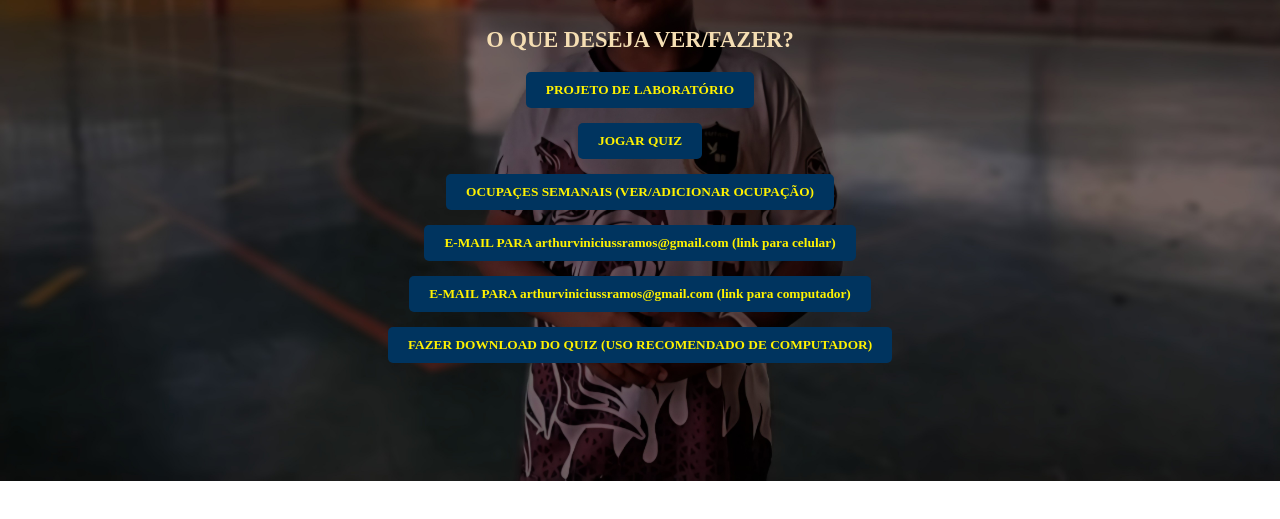
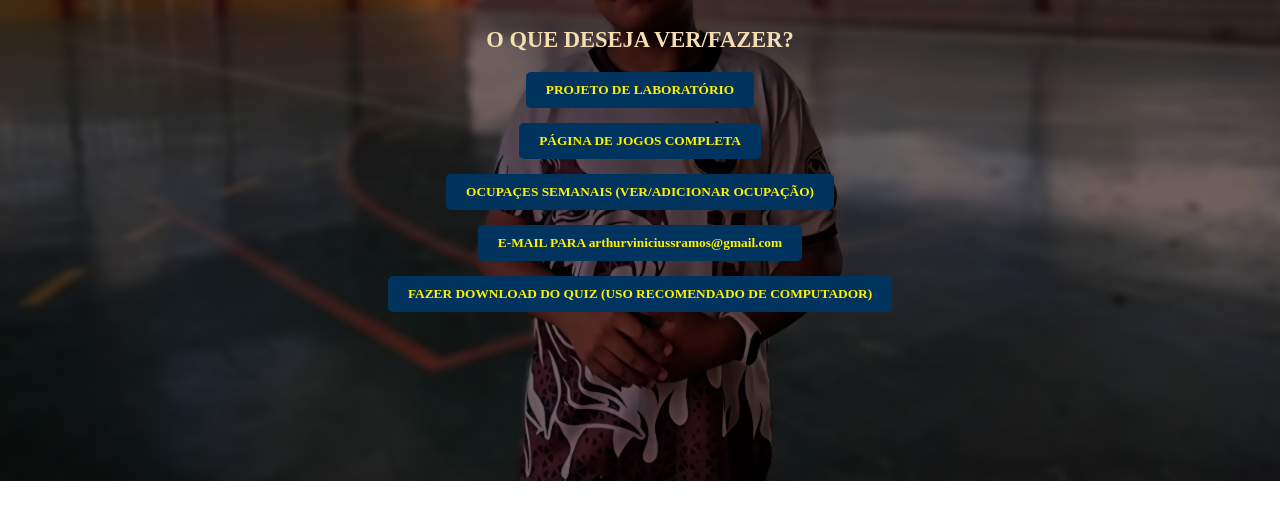
Before and after one commit to arthurvinisramos/mywebsite, a plain HTML site: page index.html in a window 1280 px wide. Shown: the part 239-758 px from the top of the page. Drawn offline with Linux system fonts and the light colour scheme.

Commit message:
Update index.html

```diff
--- a/index.html
+++ b/index.html
@@ -15,10 +15,9 @@
         <div id="opcoes">
         <h2>O QUE DESEJA VER/FAZER?</h2>
         <a href="https://arthurvinisramos.github.io/projetolaboratorio/"><button>PROJETO DE LABORATÓRIO</button></a>
-        <p><a href="https://1drv.ms/p/c/40a98aa4a61a07c7/ESMm9abqZgdFrBdTweJMk14B4-l6YdRSpkAJzULHdVJrNg?e=KdtTEf"><button>JOGAR QUIZ</button></a></p>
+        <p><a href="https://1drv.ms/p/c/40a98aa4a61a07c7/EZ8TPDyLnaBKmTzPxQlAcoYB-iLUaPAEjZYiccrNZF88Xw?e=qwm61s"><button>PÁGINA DE JOGOS COMPLETA</button></a></p>
         <p><a href="https://1drv.ms/x/c/40a98aa4a61a07c7/EbXkHM9mTT9ElhGRWVNMTWgB8DbechoiOwSA4-5CHeZb5w?e=R8hO0a" > <button>OCUPAÇES SEMANAIS (VER/ADICIONAR OCUPAÇÃO)</button></a></p>
-        <p><a href="mailto:arthurviniciussramos@gmail.com"><button> E-MAIL PARA arthurviniciussramos@gmail.com (link para celular)</button></a></p>
-        <p><a href="https://mail.google.com/mail/u/0/?tab=rm&ogbl"><button>E-MAIL PARA arthurviniciussramos@gmail.com (link para computador)</button></a></p>
+        <p><a href="mailto:arthurviniciussramos@gmail.com"><button> E-MAIL PARA arthurviniciussramos@gmail.com</button></a></p>
         <p><a href="QUIZ.pptx" download><button>FAZER DOWNLOAD DO QUIZ (USO RECOMENDADO DE COMPUTADOR)</button></a></p>
         </div>
 </body>
```
